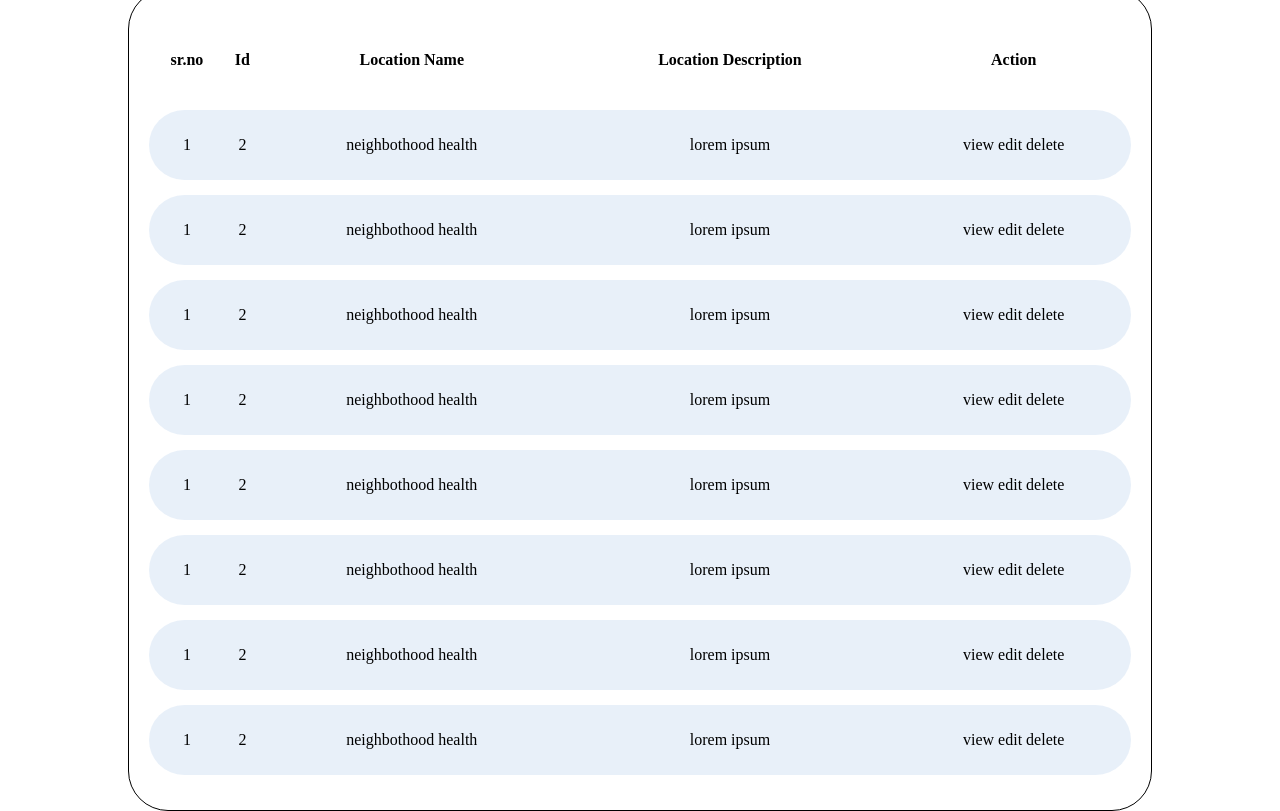
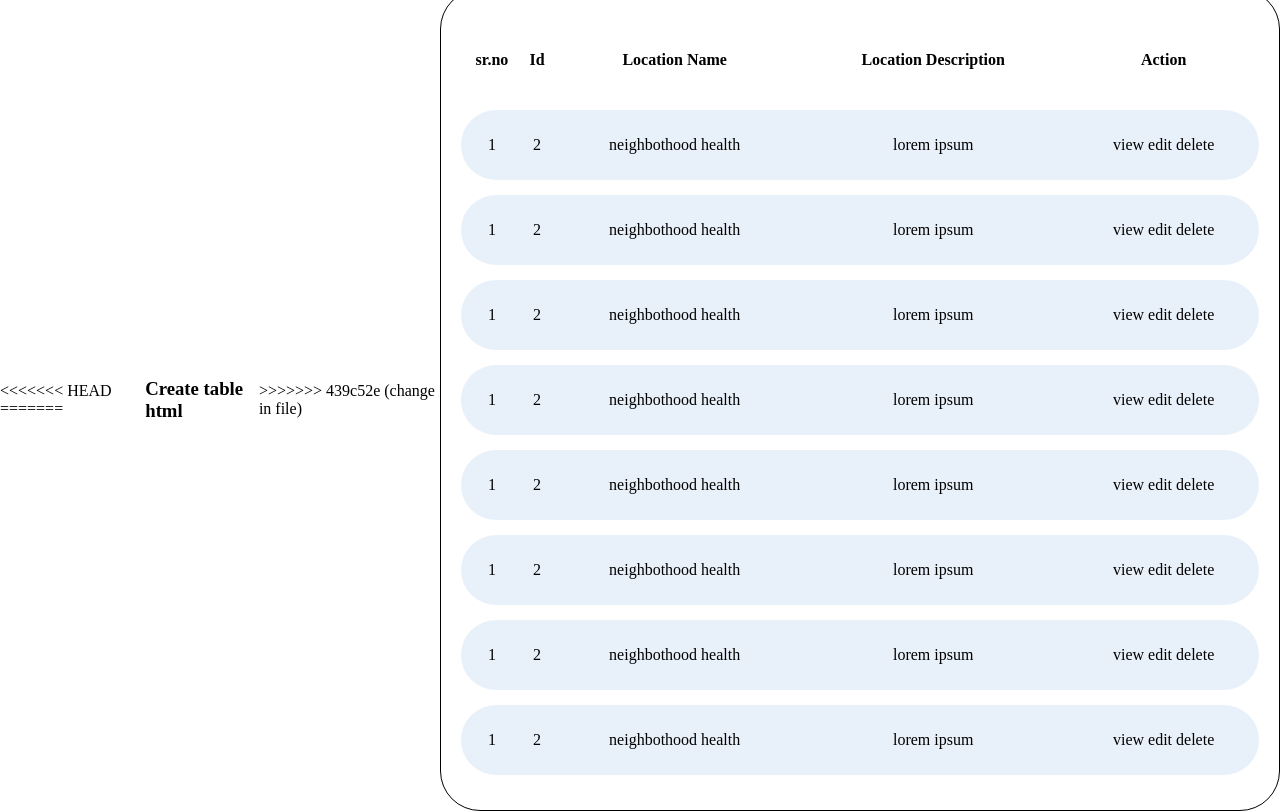
Before and after one commit to deep-121/html-css, a plain HTML site: page html/table.html in a window 1280 px wide. Drawn offline with Linux system fonts and the light colour scheme.

Commit message:
table and form

```diff
--- a/html/table.html
+++ b/html/table.html
@@ -7,6 +7,10 @@
     <title>Html Table</title>
   </head>
   <body>
+<<<<<<< HEAD
+=======
+    <h3>Create table  html</h3>
+>>>>>>> 439c52e (change in file)
     <table border="1">
       <tr>
         <th>sr.no</th>
```
Also changed, not shown: html/form.html (+4 -0 lines).
